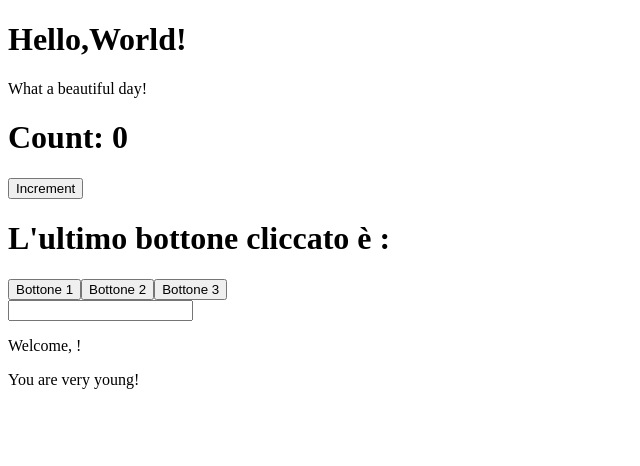
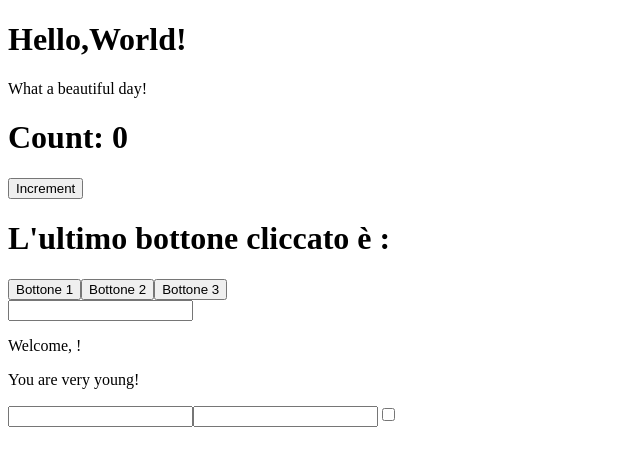
Before and after one commit to CeciliaFabiole/REACT, a React (Create React App) app in the folder react-complete-exercises/: page / in a window 1280 px wide. Shown: the top 466 px of the page, without its empty margins (0-640 px from the left). Built offline with nearby package versions, Linux system fonts and the light colour scheme.

Commit message:
feat: add forms-02

```diff
--- a/react-complete-exercises/src/App.js
+++ b/react-complete-exercises/src/App.js
@@ -4,6 +4,7 @@ import { Hello } from './Hello'
 import { ClickCounter } from "./ClickCounter";
 import { ClickTracker } from "./ClickTracker";
 import { InteractiveWelcome } from "./InteractiveWelcome";
+import { Login } from "./Login";
 
 //CLASS COMPONENT
 // export class App extends React.Component {
@@ -27,6 +28,7 @@ export function App(){
             <ClickCounter/>
             <ClickTracker/>
             <InteractiveWelcome/>
+            <Login/>
         </div>
     )
 }
--- /dev/null
+++ b/react-complete-exercises/src/Login.js
@@ -0,0 +1,58 @@
+import React, { useState } from "react";
+
+//CLASS COMPONENT
+// export class Login extends React.Component {
+//     state = {
+//         username:"",
+//         password:"",
+//         rememberCheckbox: false,
+//     }
+//     handleInputs = (event) => {
+//         event.preventDefault()
+//         const value = event.target.value;
+//         const name = event.target.name;
+//         const checked = event.target.checked;
+//         const type = event.target.type;
+//         this.setState ({
+//             [name] : type === 'checkbox' ? checked : value
+//         })
+//         console.log(event.target.checked)
+//     }
+//     render() {
+//         return (
+//             <div>
+//                 <input name="username" value={this.state.username} onChange={this.handleInputs}></input>
+//                 <input name="password" type="password" value={this.state.password} onChange={this.handleInputs}></input>
+//                 <input name="rememberCheckbox" type="checkbox" checked={this.state.rememberCheckbox} onChange={this.handleInputs}></input>
+//             </div>
+//         )
+//     }
+// }
+
+//FUNCTION COMPONENT
+export function Login(){
+    const [data, setData] = useState({
+        username:'',
+        password:'',
+        remember:false,
+    })
+
+    function handleInputs(event){
+        event.preventDefault()
+        const {name, type, checked, value} = event.target
+        setData(()=>{
+            return {
+                ...data,
+                [name] : type==='checkbox' ? checked : value,
+            }
+        })
+    }
+
+    return (
+        <div>
+            <input name="username" value={data.username} onChange={(e)=>handleInputs(e)}></input>
+            <input name="password" type="password" value={data.password} onChange={(e)=>handleInputs(e)}></input>
+            <input name="remember" type="checkbox" checked={data.remember} onChange={(e)=>handleInputs(e)}></input>
+        </div>
+    )
+}
```
Also changed, not shown: 1 other file (tests, documents, lock files or other folders).
